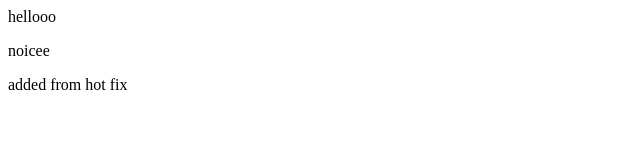
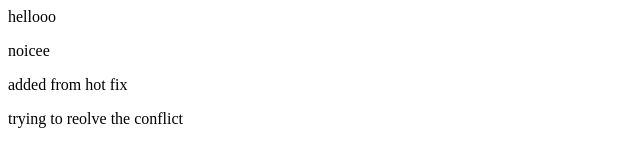
Before and after one commit to Sujithreddy18/demo3, a plain HTML site: page index.html in a window 1280 px wide. Shown: the whole page, without its empty margins (0-640 px from the left). Drawn offline with Linux system fonts and the light colour scheme.

Commit message:
updated index.html with a new line from main

```diff
--- a/index.html
+++ b/index.html
@@ -1,3 +1,4 @@
 <p>hellooo</p>
 <p>noicee</p>
 <p>added from hot fix</p>
+<p>trying to reolve the conflict</p>
```
